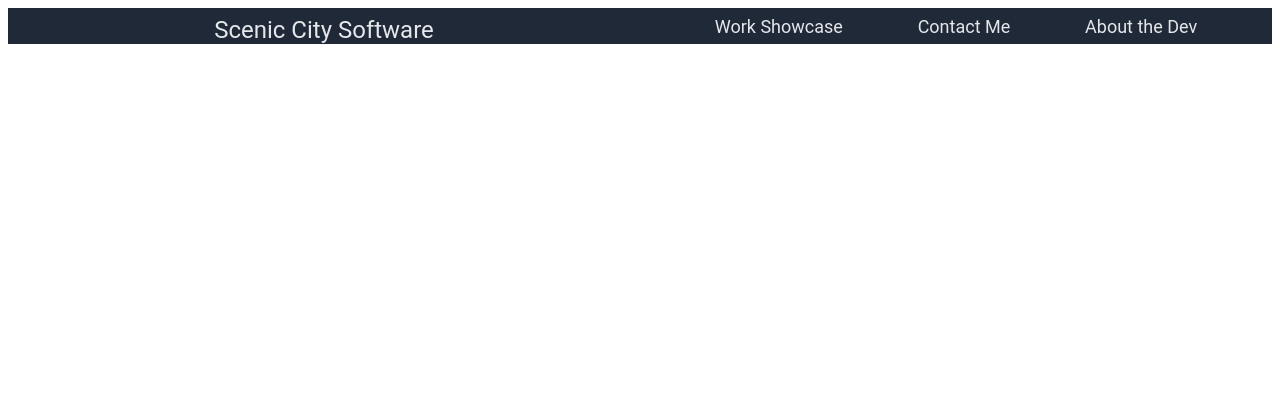
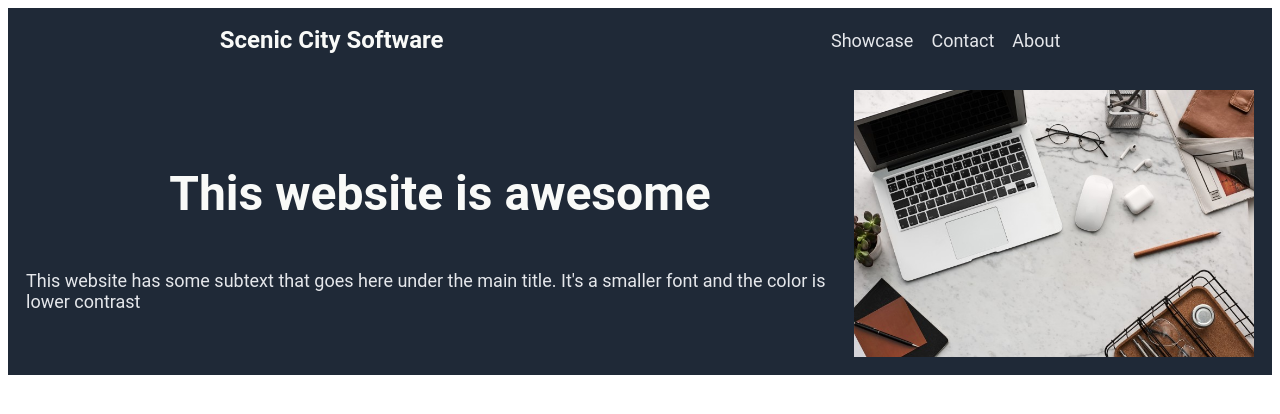
Before and after one commit to accurish/odin-landing-page, a plain HTML site: page index.html in a window 1280 px wide. Drawn offline with Linux system fonts and the light colour scheme.

Commit message:
Add hero section, partly fix header

```diff
--- a/index.html
+++ b/index.html
@@ -6,18 +6,31 @@
     <meta charset="UTF-8">
     <meta http-equiv="X-UA-Compatible" content="IE=edge">
     <meta name="viewport" content="width=device-width, initial-scale=1.0">
-    <title>Document</title>
+    <title>Scenic City Software</title>
 </head>
 
 <body>
-    <header class="header">
-        <div class="header-logo">Scenic City Software</div>
-        <div class="header-links">
-            <a href="#">Work Showcase</a>
-            <a href="#">Contact Me</a>
-            <a href="#">About the Dev</a>
+    <header class="hero">
+        <div class="logo-text">Scenic City Software</div>
+        <div class="hero-links">
+            <a href="#">Showcase</a>
+            <a href="#">Contact</a>
+            <a href="#">About</a>
         </div>
     </header>
+    <div class="hero">
+        <div>
+            <p class="hero-text">
+                This website is awesome
+            </p>
+            <p class="subtext">
+                This website has some subtext that goes here
+                under the main title. It's a smaller font and
+                the color is lower contrast
+            </p>
+        </div>
+        <img src="images/tech-img-white.jpg" class="img">
+    </div>
 </body>
 
 </html>
--- a/styles.css
+++ b/styles.css
@@ -1,28 +1,45 @@
-.header {
+.hero {
     display: flex;
-    justify-content: center;
-    padding-top: 8px;
+    justify-content: space-around;
+    align-items: center;
+    padding: 18px;
     font-family: Roboto, sans-serif;
-    color: #E5E7EB;
     background-color: #1F2937;
 }
 
-.header-logo {
-    flex: 1;
-    display: flex;
-    justify-content: center;
-    font-size: 24px;
-}
-
-.header-links {
-    flex: 1;
-    display: flex;
-    justify-content: space-evenly;
-    font-size: 18px;
-
-}
-
-.header-links a {
+.hero a {
     color: #E5E7EB;
     text-decoration: none;
 }
+
+.logo-text {
+    font-size: 24px;
+    font-weight: bold;
+    color: #F9FAF8;
+}
+
+.hero-links {
+    display: flex;
+    justify-content: right;
+    column-gap: 18px;
+    font-size: 18px;
+}
+
+.hero-text {
+    display: flex;
+    justify-content: center;
+    font-size: 48px;
+    font-weight: bolder;
+    color: #F9FAF8;
+}
+
+.hero .subtext {
+    color: #E5E7EB;
+    font-size: 18px;
+    display: flex;
+}
+
+.img {
+    width: 400px;
+    height: auto
+}
```
Also changed, not shown: images/tech-img-white.jpg (added).
